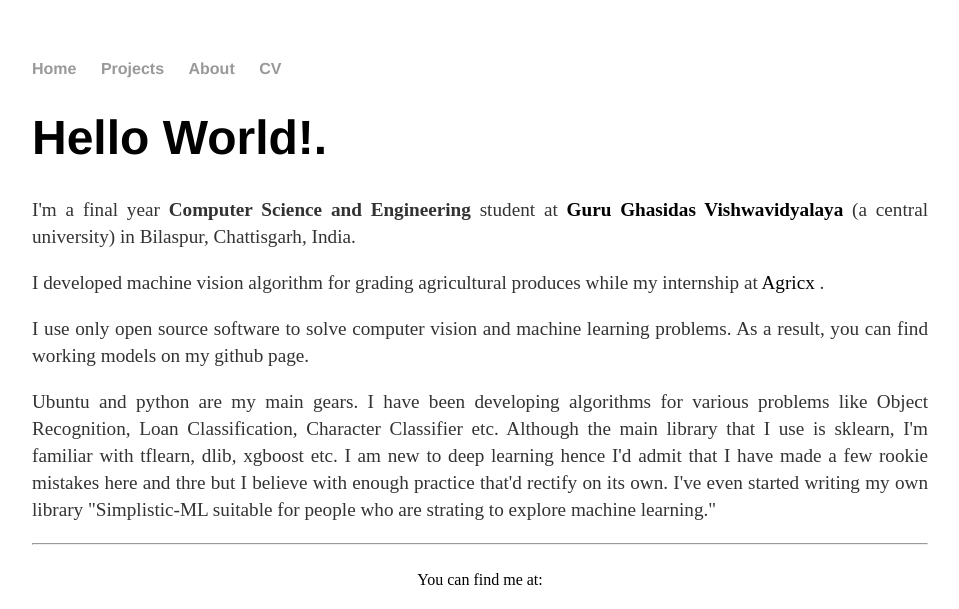
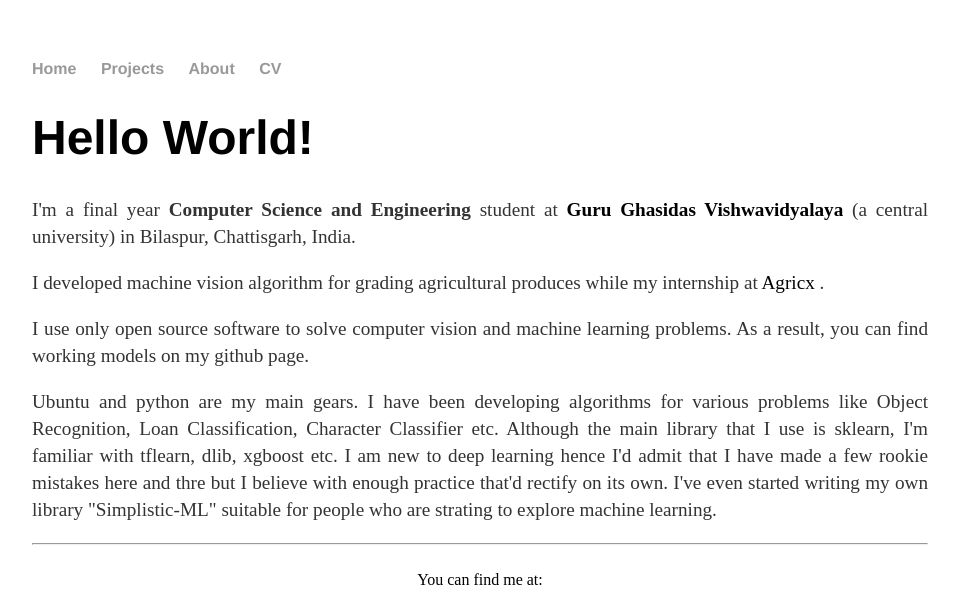
Before and after one commit to nikheelpandey/puter.github.io, a Jekyll site: the page built from about.html, in a window 1280 px wide. Shown: the top 609 px of the page, without its empty margins (160-1119 px from the left). Built offline with Jekyll 4.4.1, drawn with Linux system fonts in a browser that asks for light colours.

```diff
--- a/about.html
+++ b/about.html
@@ -3,7 +3,7 @@ layout: default
 title: About Nikhil Pandey
 ---
 <div class="blurb">
-	<h1>Hello World!.</h1>
+	<h1>Hello World!</h1>
 	<p>I'm a final year <b>Computer Science and Engineering</b> student at
 	<b><a href="https://en.wikipedia.org/wiki/Guru_Ghasidas_Vishwavidyalaya" style="color:black">Guru Ghasidas Vishwavidyalaya</a></b>
 	(a central university) in Bilaspur, Chattisgarh, India.</p>
@@ -12,7 +12,7 @@ title: About Nikhil Pandey
 	<p>
 		I use only open source software to solve computer vision and machine learning problems. As a result, you can find working models on my github page.</p>
 	<p>
-	 	Ubuntu and python are my main gears. I have been developing algorithms for various problems like Object Recognition, Loan Classification, Character Classifier etc. Although the main library that I use is sklearn, I'm familiar with tflearn, dlib, xgboost etc. I am new to deep learning hence I'd admit that I have made a few rookie mistakes here and thre but I believe with enough practice that'd rectify on its own. I've even started writing my own library "Simplistic-ML suitable for people who are strating to explore machine learning."
+	 	Ubuntu and python are my main gears. I have been developing algorithms for various problems like Object Recognition, Loan Classification, Character Classifier etc. Although the main library that I use is sklearn, I'm familiar with tflearn, dlib, xgboost etc. I am new to deep learning hence I'd admit that I have made a few rookie mistakes here and thre but I believe with enough practice that'd rectify on its own. I've even started writing my own library "Simplistic-ML" suitable for people who are strating to explore machine learning.
 	</p>
 
 		<center>
```
Also changed, not shown: projects/index.html (+4 -4 lines).
